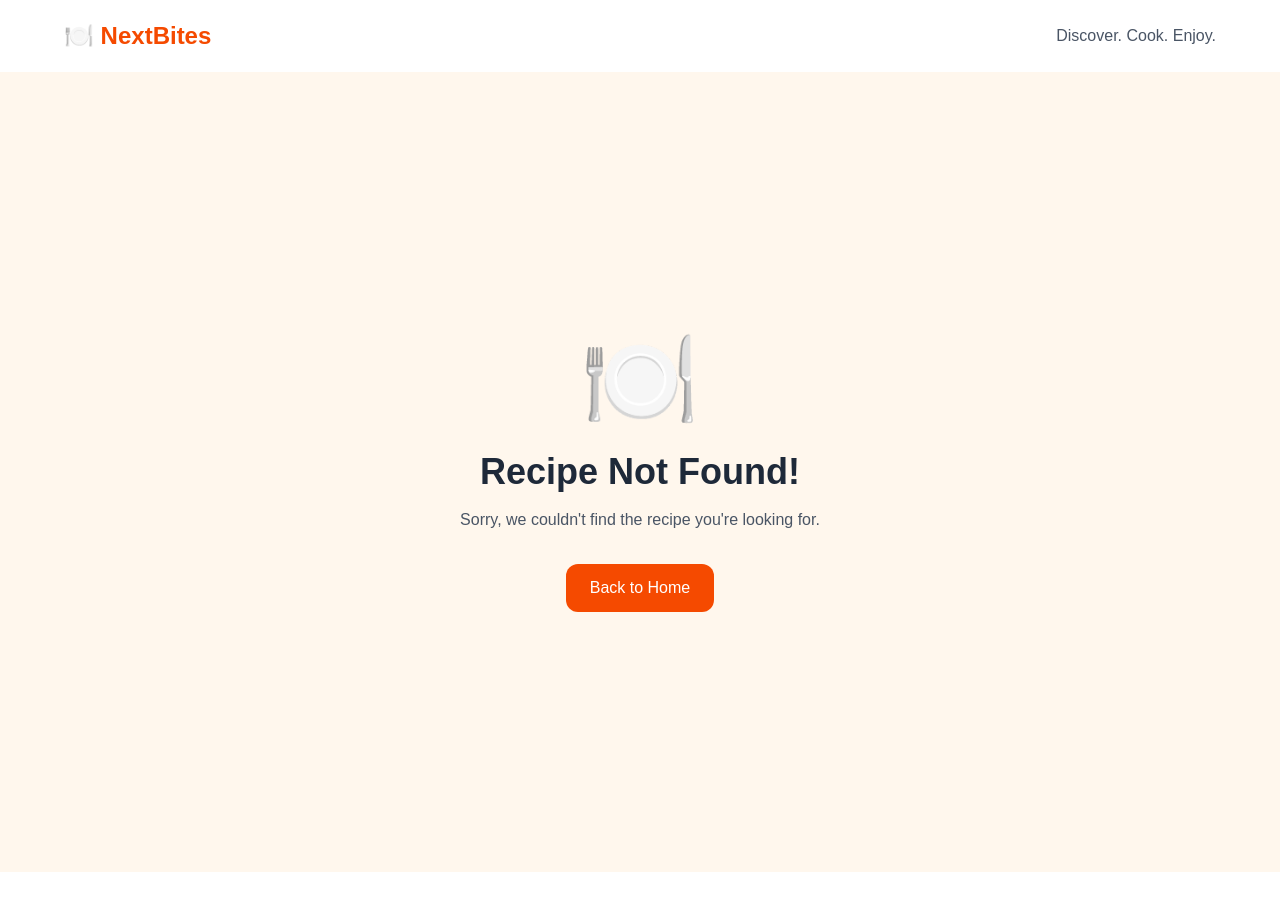
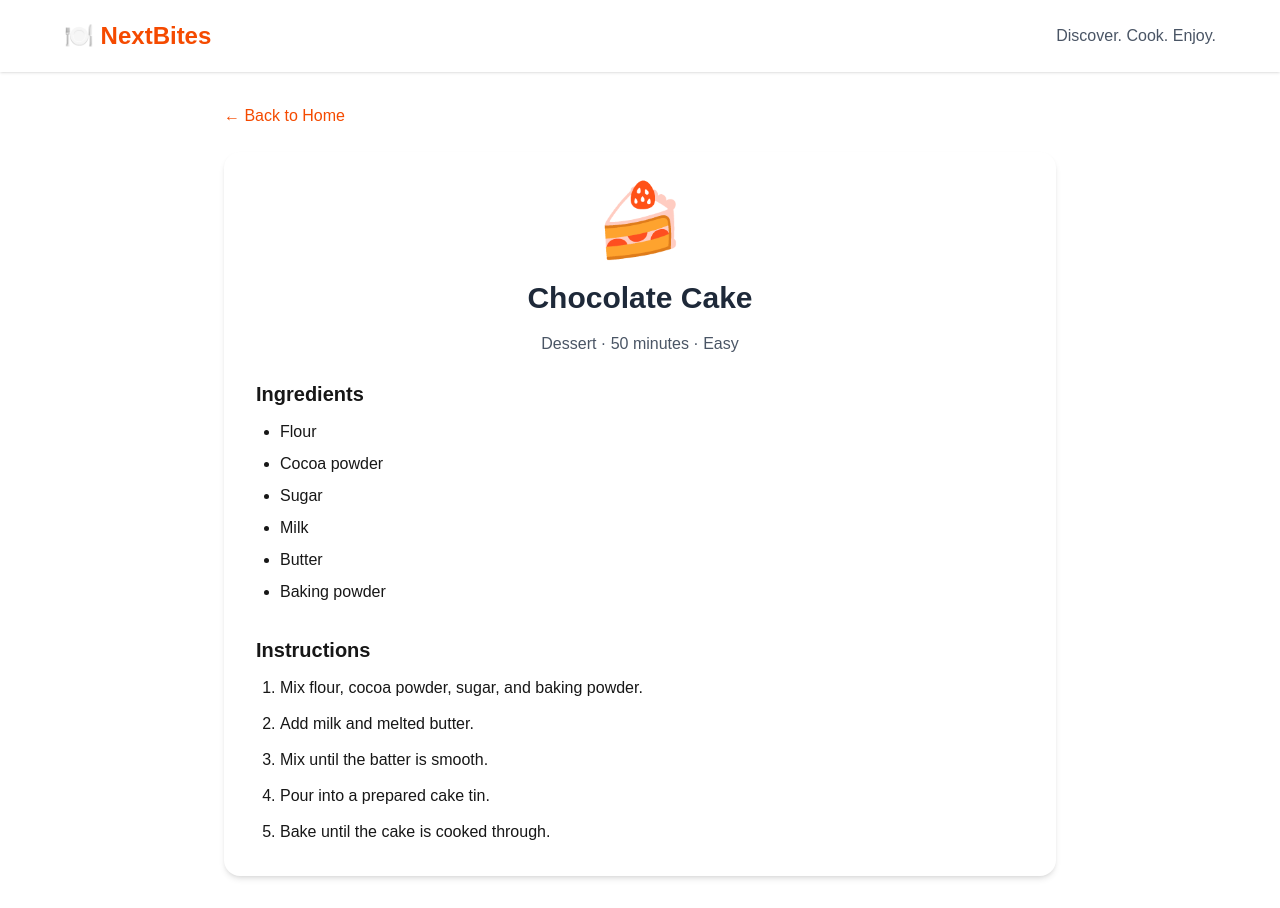
Before and after one commit to PRAGNA098/nextbite, a Next.js app: page /recipe/chocolate-cake in a window 1280 px wide. Before the commit this address had no page. Before the commit the page ends 872 px from the top, so only its background shows below. Built offline with nearby package versions, Linux system fonts and the light colour scheme.

Commit message:
Fix recipe data and static generation

```diff
--- a/app/data/recipes.ts
+++ b/app/data/recipes.ts
@@ -6,6 +6,8 @@ export type Recipe = {
   minutes: number;
   difficulty: "Easy" | "Medium" | "Hard";
   cuisine: string;
+  ingredients: string[];
+  steps: string[];
 };
 
 export const recipes: Recipe[] = [
@@ -16,6 +18,19 @@ export const recipes: Recipe[] = [
     minutes: 35,
     difficulty: "Medium",
     cuisine: "Italian",
+    ingredients: [
+      "Pizza dough",
+      "Tomato sauce",
+      "Mozzarella cheese",
+      "Fresh basil",
+      "Olive oil",
+    ],
+    steps: [
+      "Prepare the pizza dough.",
+      "Spread tomato sauce over the dough.",
+      "Add mozzarella cheese and fresh basil.",
+      "Bake until the crust is golden and the cheese melts.",
+    ],
   },
   {
     id: "masala-dosa",
@@ -24,6 +39,21 @@ export const recipes: Recipe[] = [
     minutes: 30,
     difficulty: "Medium",
     cuisine: "Indian",
+    ingredients: [
+      "Dosa batter",
+      "Potatoes",
+      "Onion",
+      "Mustard seeds",
+      "Turmeric powder",
+      "Oil",
+    ],
+    steps: [
+      "Boil and mash the potatoes.",
+      "Cook onions and spices in a pan.",
+      "Mix the potato filling with the onion mixture.",
+      "Spread dosa batter on a hot pan.",
+      "Add the potato filling and fold the dosa.",
+    ],
   },
   {
     id: "chocolate-cake",
@@ -32,6 +62,21 @@ export const recipes: Recipe[] = [
     minutes: 50,
     difficulty: "Easy",
     cuisine: "Dessert",
+    ingredients: [
+      "Flour",
+      "Cocoa powder",
+      "Sugar",
+      "Milk",
+      "Butter",
+      "Baking powder",
+    ],
+    steps: [
+      "Mix flour, cocoa powder, sugar, and baking powder.",
+      "Add milk and melted butter.",
+      "Mix until the batter is smooth.",
+      "Pour into a prepared cake tin.",
+      "Bake until the cake is cooked through.",
+    ],
   },
   {
     id: "vegetable-pasta",
@@ -40,5 +85,25 @@ export const recipes: Recipe[] = [
     minutes: 25,
     difficulty: "Easy",
     cuisine: "Italian",
+    ingredients: [
+      "Pasta",
+      "Carrot",
+      "Capsicum",
+      "Onion",
+      "Tomato sauce",
+      "Salt",
+      "Pepper",
+    ],
+    steps: [
+      "Boil the pasta until cooked.",
+      "Chop the vegetables.",
+      "Cook the vegetables in a pan.",
+      "Add tomato sauce, salt, and pepper.",
+      "Add the cooked pasta and mix well.",
+    ],
   },
 ];
+
+export function getRecipe(id: string): Recipe | undefined {
+  return recipes.find((recipe) => recipe.id === id);
+}
--- /dev/null
+++ b/app/recipe/[id]/page.tsx
@@ -0,0 +1,68 @@
+
+import { notFound } from "next/navigation";
+import Link from "next/link";
+import { getRecipe, recipes } from "../../data/recipes";
+
+export function generateStaticParams() {
+  return recipes.map((recipe) => ({
+    id: recipe.id,
+  }));
+}
+
+export default async function RecipeDetail({
+  params,
+}: {
+  params: Promise<{ id: string }>;
+}) {
+  const { id } = await params;
+  const recipe = getRecipe(id);
+
+  if (!recipe) {
+    notFound();
+  }
+
+  return (
+    <main className="max-w-4xl mx-auto p-8">
+      <Link
+        href="/"
+        className="text-orange-600 hover:underline"
+      >
+        ← Back to Home
+      </Link>
+
+      <div className="bg-white rounded-2xl shadow-md p-8 mt-6">
+        <div className="text-7xl text-center mb-6">
+          {recipe.emoji}
+        </div>
+
+        <h1 className="text-3xl font-bold text-gray-800 text-center mb-4">
+          {recipe.title}
+        </h1>
+
+        <p className="text-center text-gray-600 mb-6">
+          {recipe.cuisine} · {recipe.minutes} minutes · {recipe.difficulty}
+        </p>
+
+        <h2 className="text-xl font-bold mb-3">
+          Ingredients
+        </h2>
+
+        <ul className="list-disc pl-6 mb-8 space-y-2">
+          {recipe.ingredients.map((ingredient, index) => (
+            <li key={index}>{ingredient}</li>
+          ))}
+        </ul>
+
+        <h2 className="text-xl font-bold mb-3">
+          Instructions
+        </h2>
+
+        <ol className="list-decimal pl-6 space-y-3">
+          {recipe.steps.map((step, index) => (
+            <li key={index}>{step}</li>
+          ))}
+        </ol>
+      </div>
+    </main>
+  );
+}
```
